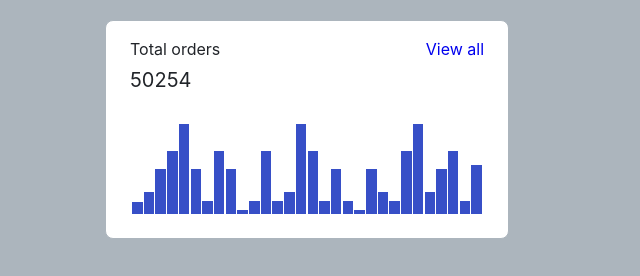
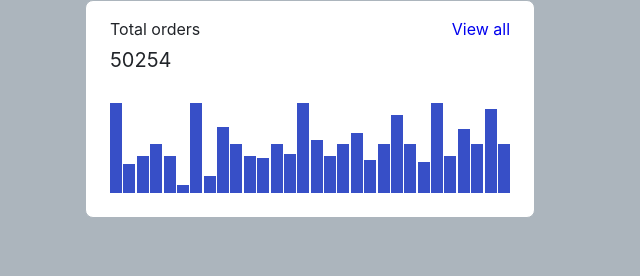
Before and after one commit to js-tasks-ru/htmlcss-20231027_daniilk, a website: page 04-lection2/01-histogram/index.html in a window 1280 px wide. Shown: the whole page, without its empty margins (0-640 px from the left). Drawn offline with Linux system fonts and the light colour scheme.

Commit message:
histogram_double-2

```diff
--- a/04-lection2/01-histogram/const.css
+++ b/04-lection2/01-histogram/const.css
@@ -1,4 +1,4 @@
-body {
+.histogram {
     --df: flex;
     --fz20: 20px;
     --fz16: 16px;
--- a/04-lection2/01-histogram/histogram.css
+++ b/04-lection2/01-histogram/histogram.css
@@ -1,11 +1,8 @@
 @import './const.css';
 
 .histogram {
-    max-width: 650px;
-  margin: 20px;
-  width: 354px;
-  height: 185px;
-  padding: 16px 24px;
+  width: 400px;
+  padding: 16px 24px 24px 24px;
   background-color: var(--white);
   display: flex;
   flex-shrink: 1 ;
@@ -23,34 +20,34 @@
   font-weight: 400;
   flex-shrink: 1 ;
 }
-.mt6 {
+.histogram__info__orders__number-mt6 {
   margin-top: 6px;
 }
 
-.orders {
+.histogram__info__orders {
   color: var(--black);
 }
 
-.orders__text {
+.histogram__info__orders__text {
   font-size: var(--fz16);
   font-family: var(--fm);
   line-height: 150%;
 
 }
 
-.orders__number {
+.histogram__info__orders__number {
   font-size: var(--fz20);
   line-height: 130%;
   font-family: var(--fm);
 }
 
-.info__nav {
+.histogram__info__nav {
   font-size: var(--fz16);
   line-height: 150%;
   color: var(--blue);
 }
 
-.nav__link {
+.histogram__info__nav__link {
   font-family: var(--fm);
   font-size: var(--fz16);
   font-style: var(--norm);
@@ -60,8 +57,8 @@
 }
 
 .histogram__chart {
-  padding: 8px 2px;
-  flex-basis: 90px;
+  margin-top: 30px; /* или здесь 39? */
+  flex-basis: 90px; /* Что здесь тогда делать, черещ max-height? */
   display: var(--df);
   align-items: flex-end;
   justify-content:var(--sb);
@@ -69,14 +66,14 @@
   flex-shrink: 1;
 }
 
-.chart__elem {
-  flex-basis: 3%;
-  height: 25%;
+.histogram__chart__elem {
+  flex-basis: 3%; /* как избавиться не пойму */
+  /* height: 25%; */
   background-color: var(--blue);
-  &:nth-child(1n) {
+  /* &:nth-child(1n) {
     height: 15%;
-  }
-  &:nth-child(2n) {
+  } */
+  /* &:nth-child(2n) {
     height: 25%;
   }
   &:nth-child(3n) {
@@ -96,6 +93,16 @@
   }
   &:first-child {
     height: 13%;
-  }
+  } */
 
 }
+
+.histogram__chart__elem-type-1 {
+  height: 100%
+}
+.histogram__chart__elem-type-2 {
+  height: 55%
+}
+.histogram__chart__elem-type-3 {
+  height: 41%
+}
--- a/04-lection2/01-histogram/index.html
+++ b/04-lection2/01-histogram/index.html
@@ -9,49 +9,49 @@
     <section class="container">
       <div class="histogram">
         <div class="histogram__info">
-          <div class="orders">
-            <p class="orders__text">
+          <div class="histogram__info__orders">
+            <p class="histogram__info__orders__text">
                 Total orders
             </p>
-            <div class="orders__number mt6" >
+            <div class="histogram__info__orders__number histogram__info__orders__number-mt6" >
                 50254
             </div>
           </div>
-          <div class="info__nav">
-            <a href="#" class="nav__link">View all</a>
+          <div class="histogram__info__nav">
+            <a href="#" class="histogram__info__nav__link">View all</a>
           </div>
         </div>
         <div class="histogram__chart">
-          <div class="chart__elem"></div>
-          <div class="chart__elem"></div>
-          <div class="chart__elem"></div>
-          <div class="chart__elem"></div>
-          <div class="chart__elem"></div>
-          <div class="chart__elem"></div>
-          <div class="chart__elem"></div>
-          <div class="chart__elem"></div>
-          <div class="chart__elem"></div>
-          <div class="chart__elem"></div>
-          <div class="chart__elem"></div>
-          <div class="chart__elem"></div>
-          <div class="chart__elem"></div>
-          <div class="chart__elem"></div>
-          <div class="chart__elem"></div>
-          <div class="chart__elem"></div>
-          <div class="chart__elem"></div>
-          <div class="chart__elem"></div>
-          <div class="chart__elem"></div>
-          <div class="chart__elem"></div>
-          <div class="chart__elem"></div>
-          <div class="chart__elem"></div>
-          <div class="chart__elem"></div>
-          <div class="chart__elem"></div>
-          <div class="chart__elem"></div>
-          <div class="chart__elem"></div>
-          <div class="chart__elem"></div>
-          <div class="chart__elem"></div>
-          <div class="chart__elem"></div>
-          <div class="chart__elem"></div>
+     <div class="histogram__chart__elem histogram__chart__elem-type-1"></div>
+     <div class="histogram__chart__elem" style="height: 32%"></div>
+     <div class="histogram__chart__elem histogram__chart__elem-type-3"></div>
+     <div class="histogram__chart__elem histogram__chart__elem-type-2"></div>
+     <div class="histogram__chart__elem histogram__chart__elem-type-3"></div>
+     <div class="histogram__chart__elem"style="height: 9%"></div>
+     <div class="histogram__chart__elem histogram__chart__elem-type-1"></div>
+     <div class="histogram__chart__elem" style="height: 19%"></div>
+     <div class="histogram__chart__elem " style="height: 73%"></div>
+     <div class="histogram__chart__elem histogram__chart__elem-type-2"></div>
+     <div class="histogram__chart__elem histogram__chart__elem-type-3"></div>
+     <div class="histogram__chart__elem" style="height: 39%"></div>
+     <div class="histogram__chart__elem histogram__chart__elem-type-2"></div>
+     <div class="histogram__chart__elem" style="height: 43%"></div>
+     <div class="histogram__chart__elem histogram__chart__elem-type-1"></div>
+     <div class="histogram__chart__elem" style="height: 59%"></div>
+     <div class="histogram__chart__elem histogram__chart__elem-type-3"></div>
+     <div class="histogram__chart__elem histogram__chart__elem-type-2"></div>
+     <div class="histogram__chart__elem" style="height: 67%"></div>
+     <div class="histogram__chart__elem" style="height: 37%"></div>
+     <div class="histogram__chart__elem histogram__chart__elem-type-2"></div>
+     <div class="histogram__chart__elem" style="height: 87%"></div>
+     <div class="histogram__chart__elem histogram__chart__elem-type-2"></div>
+     <div class="histogram__chart__elem" style="height: 35%"></div>
+     <div class="histogram__chart__elem histogram__chart__elem-type-1"></div>
+     <div class="histogram__chart__elem histogram__chart__elem-type-3"></div>
+     <div class="histogram__chart__elem" style="height: 71%"></div>
+     <div class="histogram__chart__elem histogram__chart__elem-type-2"></div>
+     <div class="histogram__chart__elem" style="height: 93%"></div>
+     <div class="histogram__chart__elem histogram__chart__elem-type-2"></div>
         </div>
       </div>
     </section>
```
